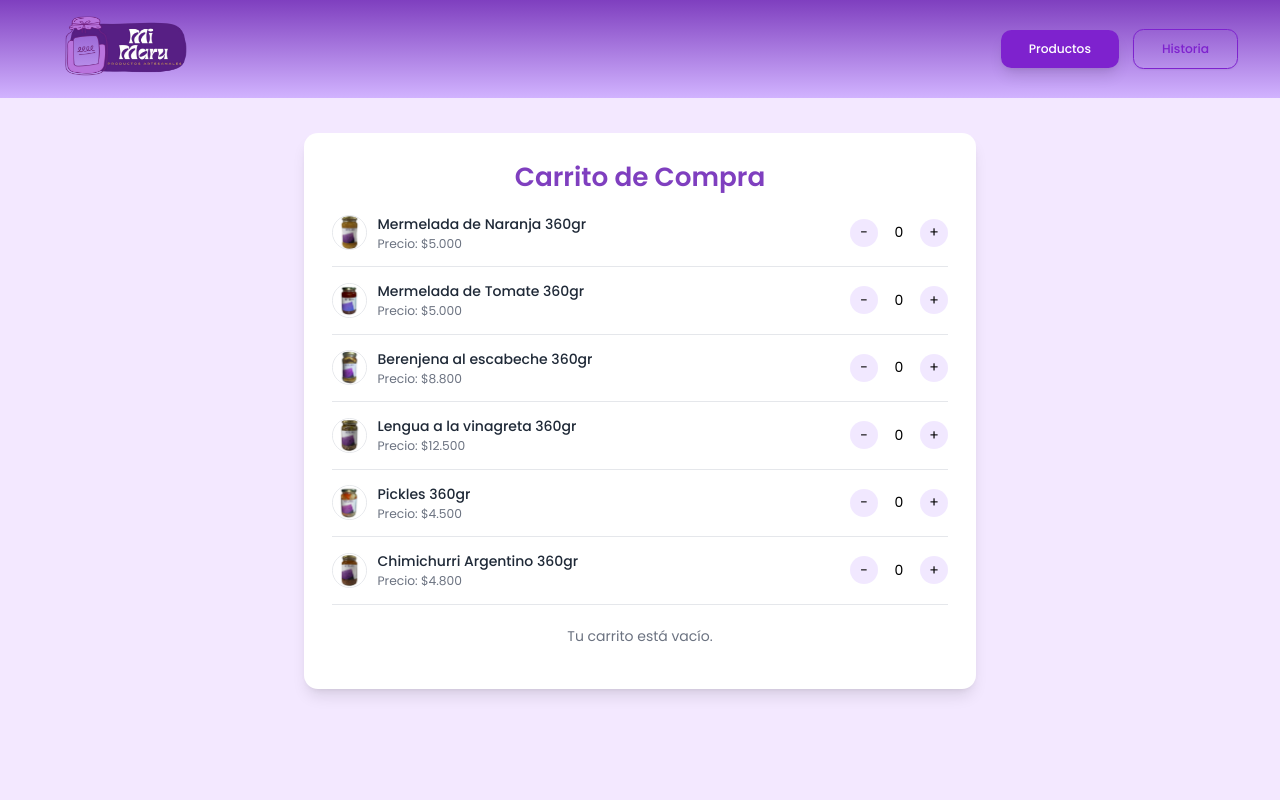
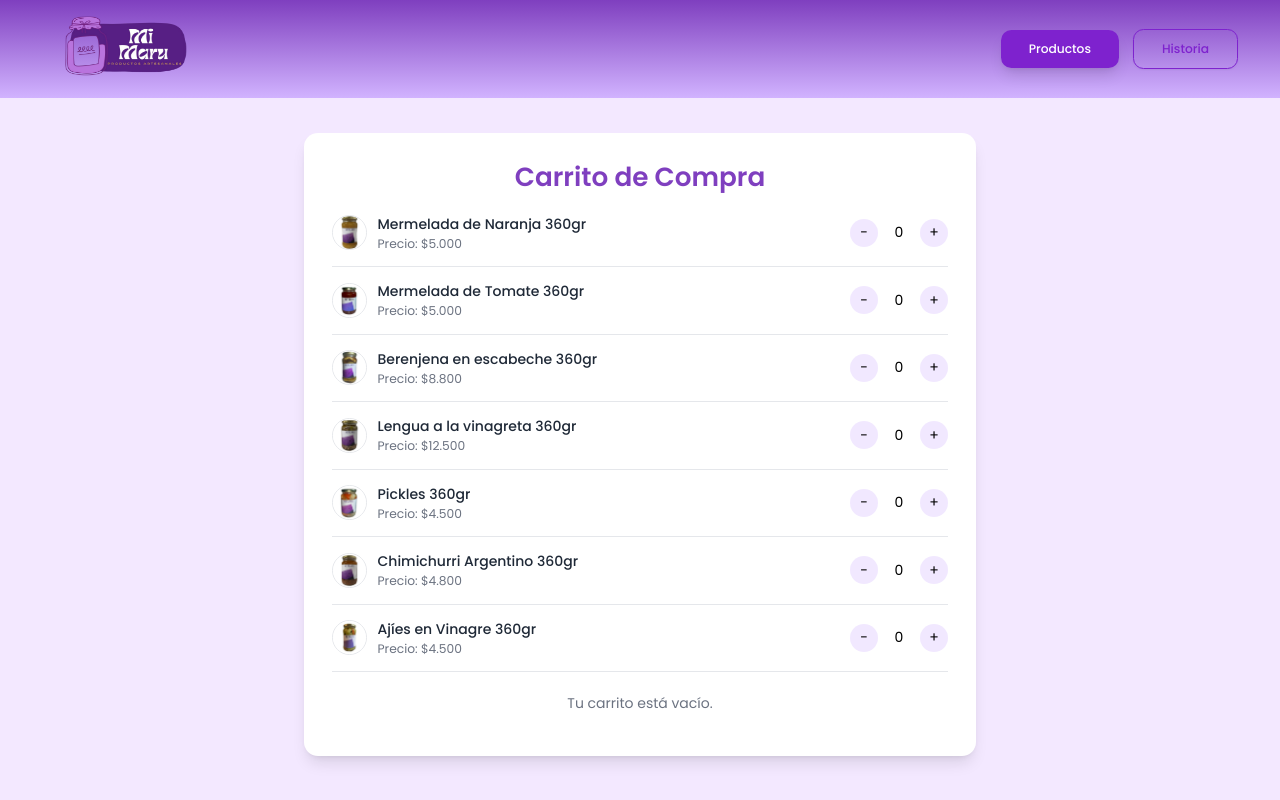
Before and after one commit to Lucas21705/MiMaru, a Nuxt app: page /comprar in a window 1280 px wide. Shown: the top 800 px of the page. Built offline with nearby package versions, Linux system fonts and the light colour scheme.

Commit message:
add AjiesEnVinagre

```diff
--- a/components/GaleriaProductos.vue
+++ b/components/GaleriaProductos.vue
@@ -68,7 +68,7 @@ const data = ref([
   },
   {
     id: 3,
-    titulo: "Chimichurri",
+    titulo: "Chimichurri Argentino",
     precio: 4800,
     descripcion:
       "Chimichurri casero, una mezcla de hierbas, ajo y aceite, ideal para carnes.",
@@ -85,7 +85,7 @@ const data = ref([
     categoria: "mermeladas",
   },
   {
-    id: 4,
+    id: 5,
     titulo: "Mermelada de Tomate",
     precio: 5000,
     descripcion:
@@ -94,12 +94,21 @@ const data = ref([
     categoria: "mermeladas",
   },
   {
-    id: 4,
+    id: 6,
     titulo: "Pickles",
     precio: 4500,
     descripcion:
       "Mermelada de naranja casera, ideal para untar en tostadas o postres.",
-    imagen: "/img/MermeladaNaranja.png",
+    imagen: "/img/Pickles.png",
+    categoria: "mermeladas",
+  },
+  {
+    id: 7,
+    titulo: "Ajíes en Vinagre",
+    precio: 4500,
+    descripcion:
+      "Ajíes frescos en vinagre, crujientes y ácidos, perfectos para acompañar comidas.",
+    imagen: "/img/AjiesEnVinagre.png",
     categoria: "mermeladas",
   },
 ]);
--- a/pages/comprar.vue
+++ b/pages/comprar.vue
@@ -73,39 +73,46 @@ const cart = reactive([
     img: "/img/MermeladaNaranja.png",
   },
   {
-    id: 1,
+    id: 2,
     name: "Mermelada de Tomate 360gr",
     price: 5000,
     qty: 0,
     img: "/img/MermeladaTomate.png",
   },
   {
-    id: 2,
-    name: "Berenjena al escabeche 360gr",
+    id: 3,
+    name: "Berenjena en escabeche 360gr",
     price: 8800,
     qty: 0,
     img: "/img/BerenjenaEnEscabeche.png",
   },
   {
-    id: 3,
+    id: 4,
     name: "Lengua a la vinagreta 360gr",
     price: 12500,
     qty: 0,
     img: "/img/Lengua.png",
   },
   {
-    id: 1,
+    id: 5,
     name: "Pickles 360gr",
     price: 4500,
     qty: 0,
     img: "/img/Pickles.png",
   },
   {
-    id: 4,
+    id: 6,
     name: "Chimichurri Argentino 360gr",
     price: 4800,
     qty: 0,
     img: "/img/Chimichurri.png",
+  },
+   {
+    id: 7,
+    name: "Ajíes en Vinagre 360gr",
+    price: 4500,
+    qty: 0,
+    img: "/img/AjiesEnVinagre.png",
   },
 ]);
 
```
Also changed, not shown: public/img/AjiesEnVinagre.png (added).
